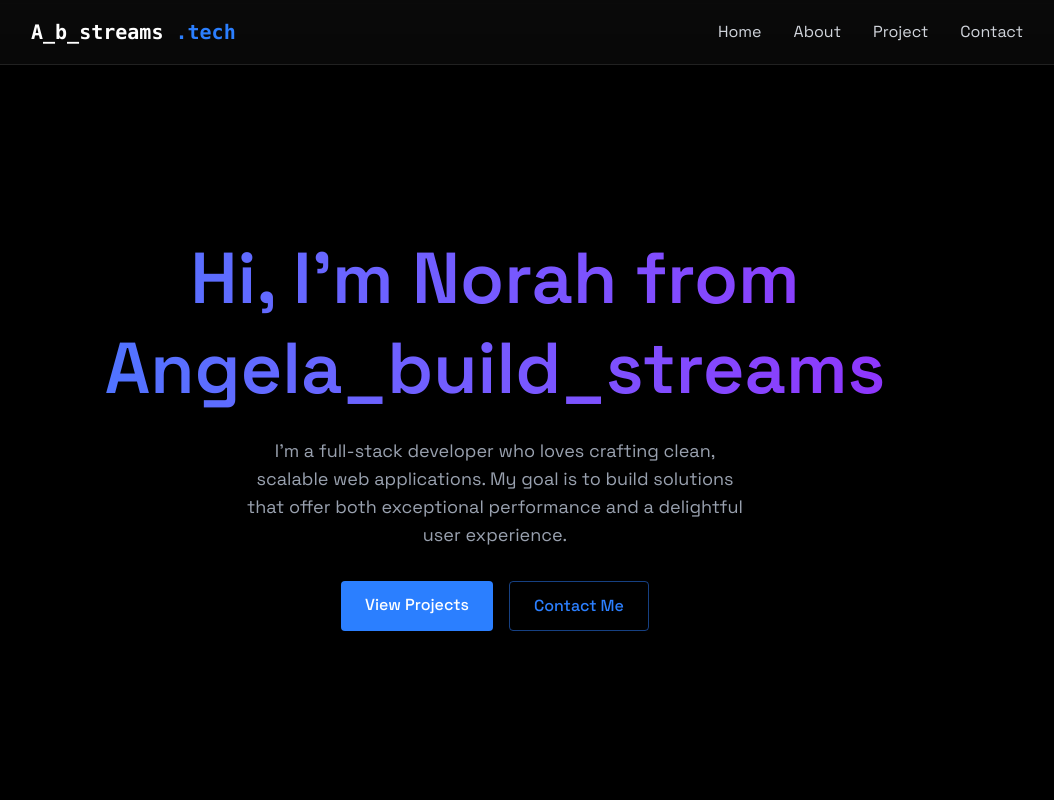
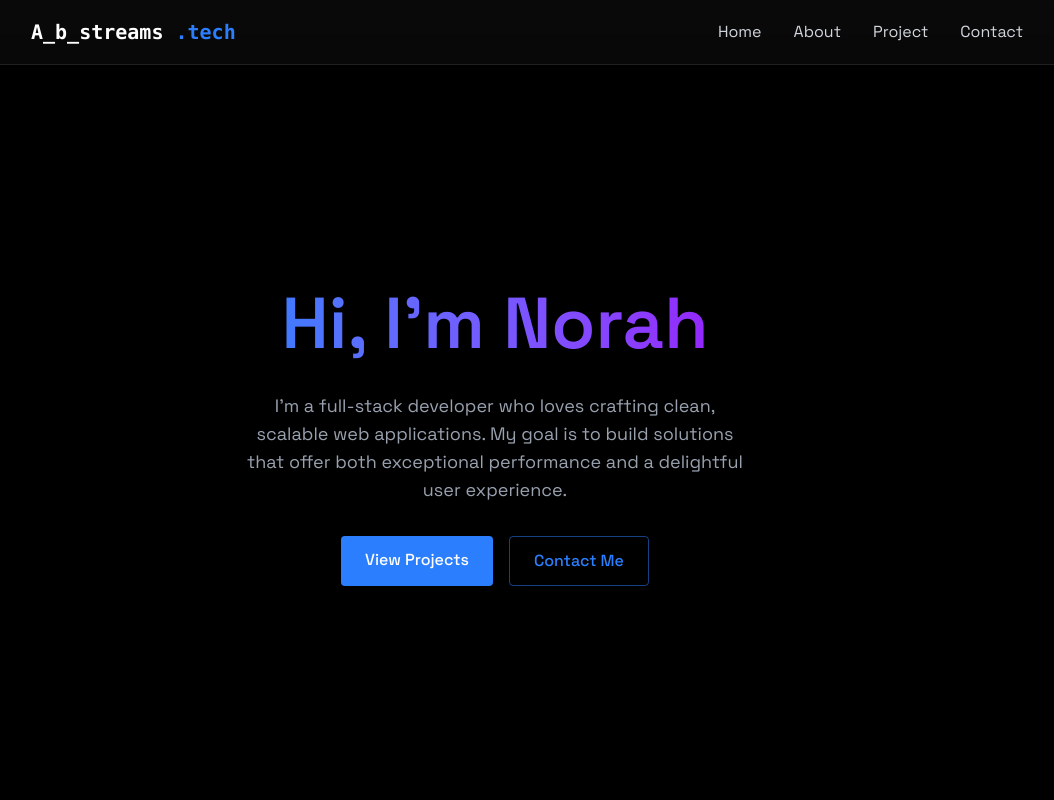
Before and after one commit to angela300/angelaPortf, a React (Vite) app: page / in a window 1280 px wide. Shown: the top 800 px of the page, without its empty margins (145-1199 px from the left). Built offline with nearby package versions, Linux system fonts and the light colour scheme.

Commit message:
Fix vite base for GitHub Pages

```diff
--- a/src/components/sections/Home.jsx
+++ b/src/components/sections/Home.jsx
@@ -7,7 +7,7 @@ export const Home = () => {
             <RevealOnScroll>
                 <div className="text-center z-10 px-4">
                     <h1 className="text-5xl md:text-7xl font-bold mb-6 bg-gradient-to-r from-blue-500 to-purple-600 bg-clip-text text-transparent leading-tight">
-                        Hi, I'm Norah from Angela_build_streams
+                        Hi, I'm Norah
                     </h1>
 
                     <p className="text-gray-400 text-lg mb-8 max-w-lg mx-auto">
```
